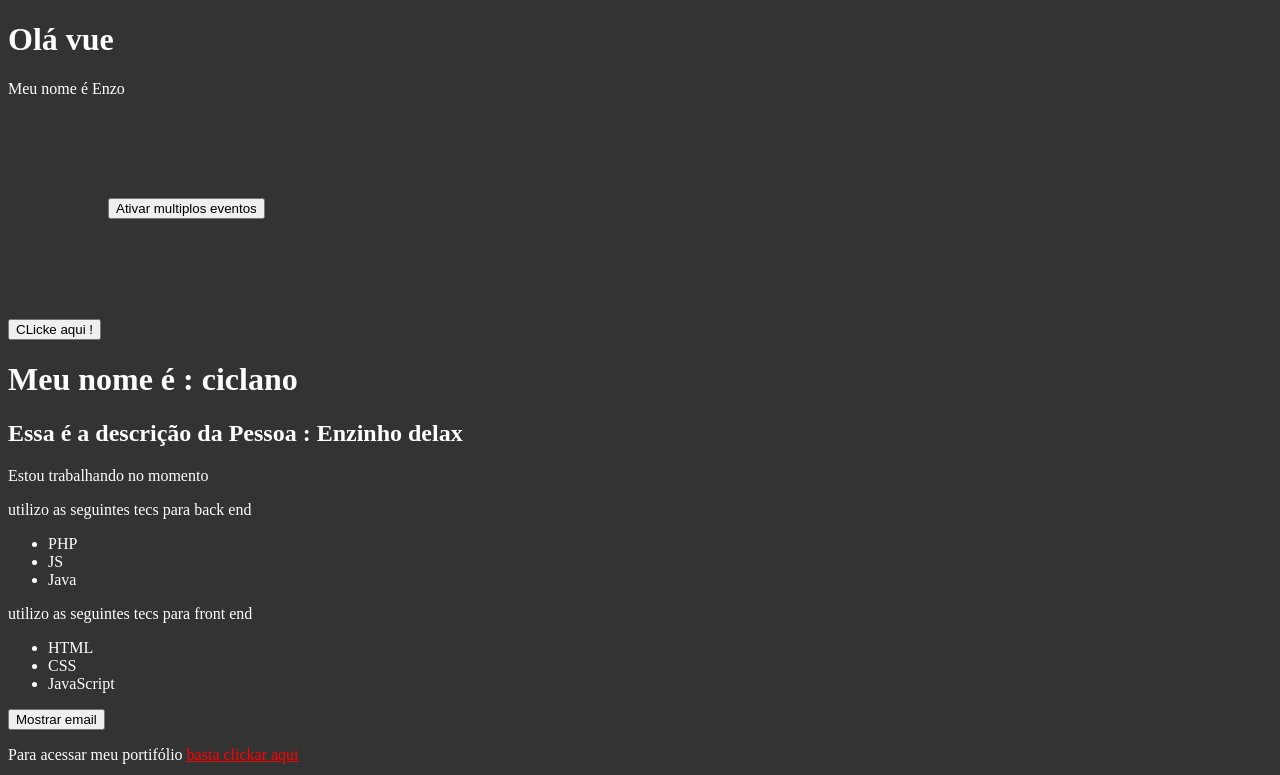
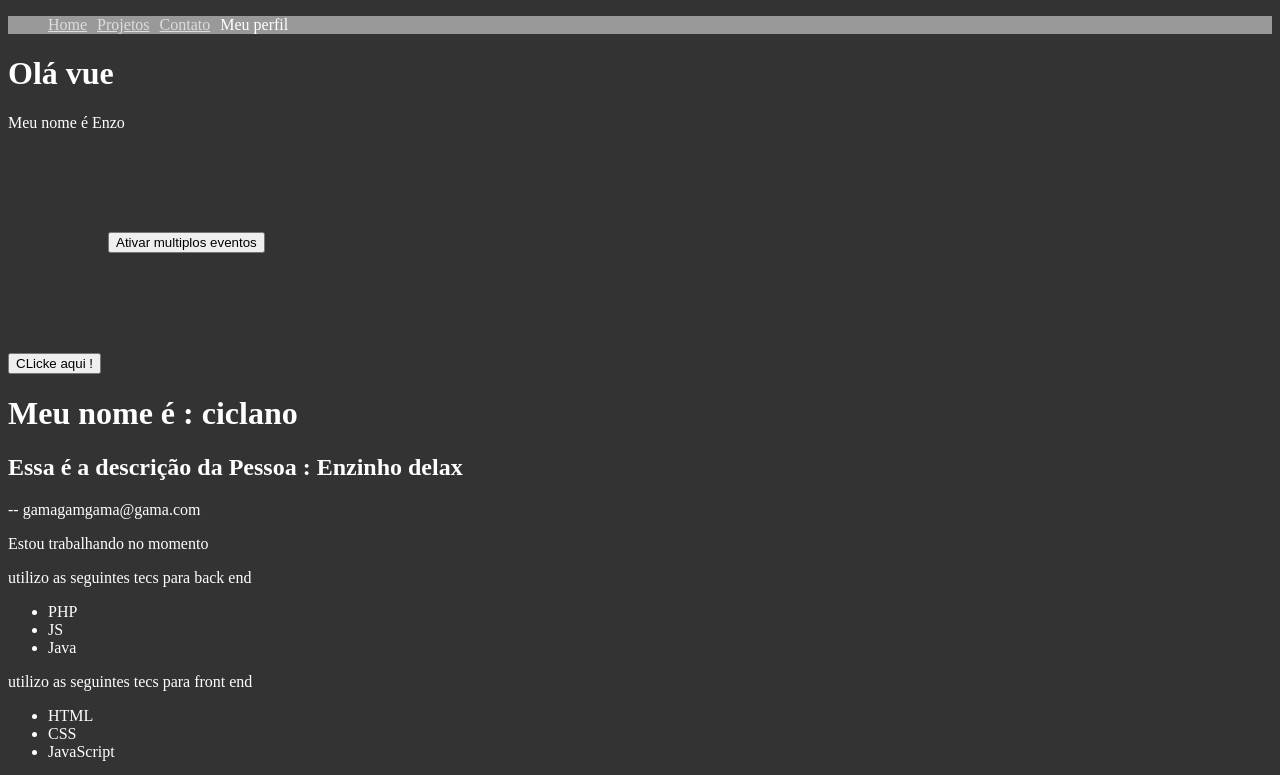
Before and after one commit to EnzoGamaDS/Make-Your-Burguer, a Vue app in the folder vue_cli/: page / in a window 1280 px wide. Shown: the top 775 px of the page. Built offline with nearby package versions, Linux system fonts and the light colour scheme.

Commit message:
Props with vueJS

```diff
--- a/vue_cli/src/App.vue
+++ b/vue_cli/src/App.vue
@@ -1,5 +1,6 @@
 <template>
   <div>
+    <HeaderVue :estaLogado="true"/>
     <PrimeiroComponente/>
     <HelloWorldVue/>
     <PessoaVue/>
@@ -12,13 +13,15 @@ import PrimeiroComponente  from './components/PrimeiroComponente.vue'
 import HelloWorldVue from './components/HelloWorld.vue'
 import PessoaVue from './components/Pessoa.vue'
 import FormVue from './components/Form.vue'
+import HeaderVue from './components/Header.vue'
 export default {
   name : 'App',
   components : {
     PrimeiroComponente,
     HelloWorldVue,
     PessoaVue,
-    FormVue
+    FormVue,
+    HeaderVue
   }
 }
 </script>
--- a/vue_cli/src/components/Header.vue
+++ b/vue_cli/src/components/Header.vue
@@ -1,15 +1,17 @@
-<templete>
+<template>
     <ul>
         <li><a href="#">Home</a></li>
         <li><a href="#">Projetos</a></li>
         <li><a href="#">Contato</a></li>
+        <li v-if="estaLogado">Meu perfil</li>
     </ul>
 
-</templete>
+</template>
 
 <script>
 export default {
-    name: 'Header'
+    name: 'Header',
+    props:["estaLogado"]
 }
 </script>
 
--- a/vue_cli/src/components/Info.vue
+++ b/vue_cli/src/components/Info.vue
@@ -1,5 +1,6 @@
 <template>
    <div>
+        <p>{{compEmail}} -- {{email}}</p>
         <p v-if="esta_trabalhando">
             Estou trabalhando no momento
         </p>
@@ -32,11 +33,13 @@ import Picture from './Picture.vue'
         Picture
         },
     name: "Info",
+    props:{
+        email: String,
+        esta_trabalhando: Boolean
+    },
     data() {
         return {
-            esta_trabalhando: true,
             mostrar_email: false,
-            email: "gamaenzosw@hotmail.com",
             meu_link: "https://google.com",
             textoBotao: "Mostrar email",
             backend_tecs: ['PHP', 'JS', 'Java'],
--- a/vue_cli/src/components/Pessoa.vue
+++ b/vue_cli/src/components/Pessoa.vue
@@ -3,7 +3,7 @@
         <h2>
             Essa é a descrição da Pessoa : {{nome}}
         </h2>
-        <Info/>
+        <Info :email="email" :esta_trabalhando="true"/>
     </div>
 </template>
 
@@ -16,7 +16,8 @@ import Info from './Info.vue';
     },
     data() {
         return {
-            nome: "Enzinho delax"
+            nome: "Enzinho delax",
+            email:"gamagamgama@gama.com"
         };
     },
     components: { Info }
```
